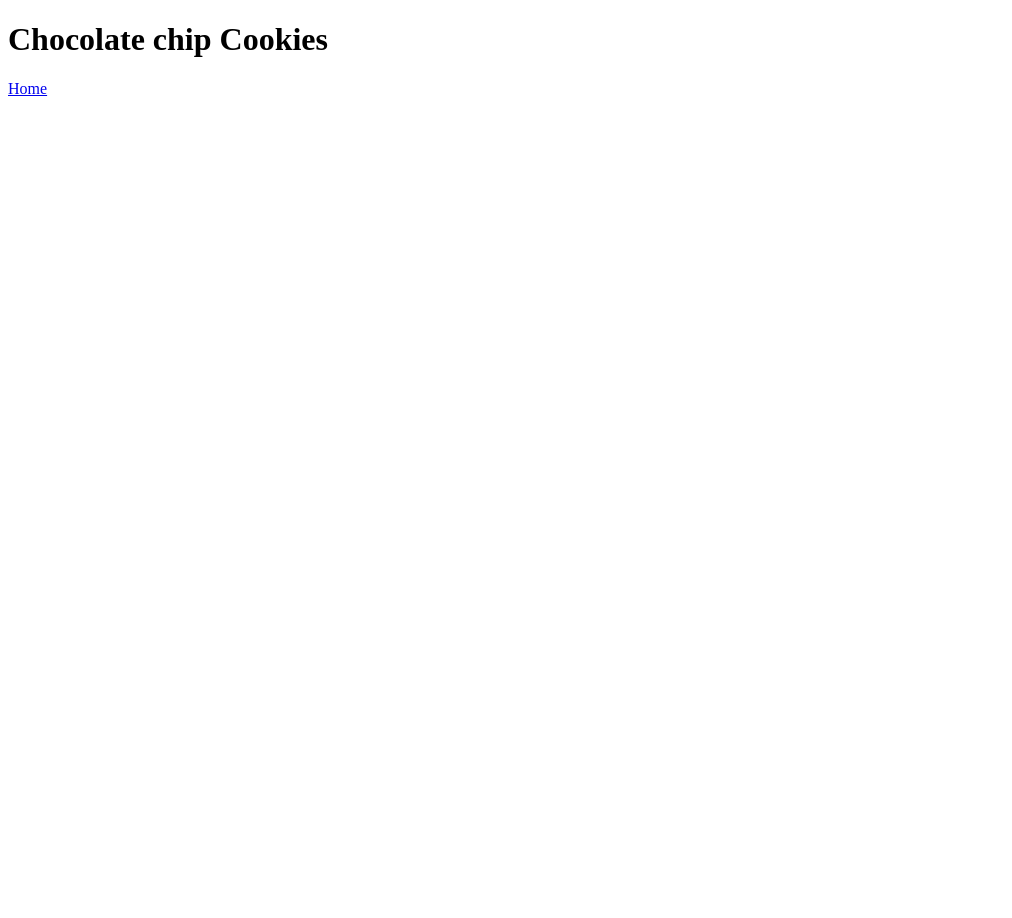
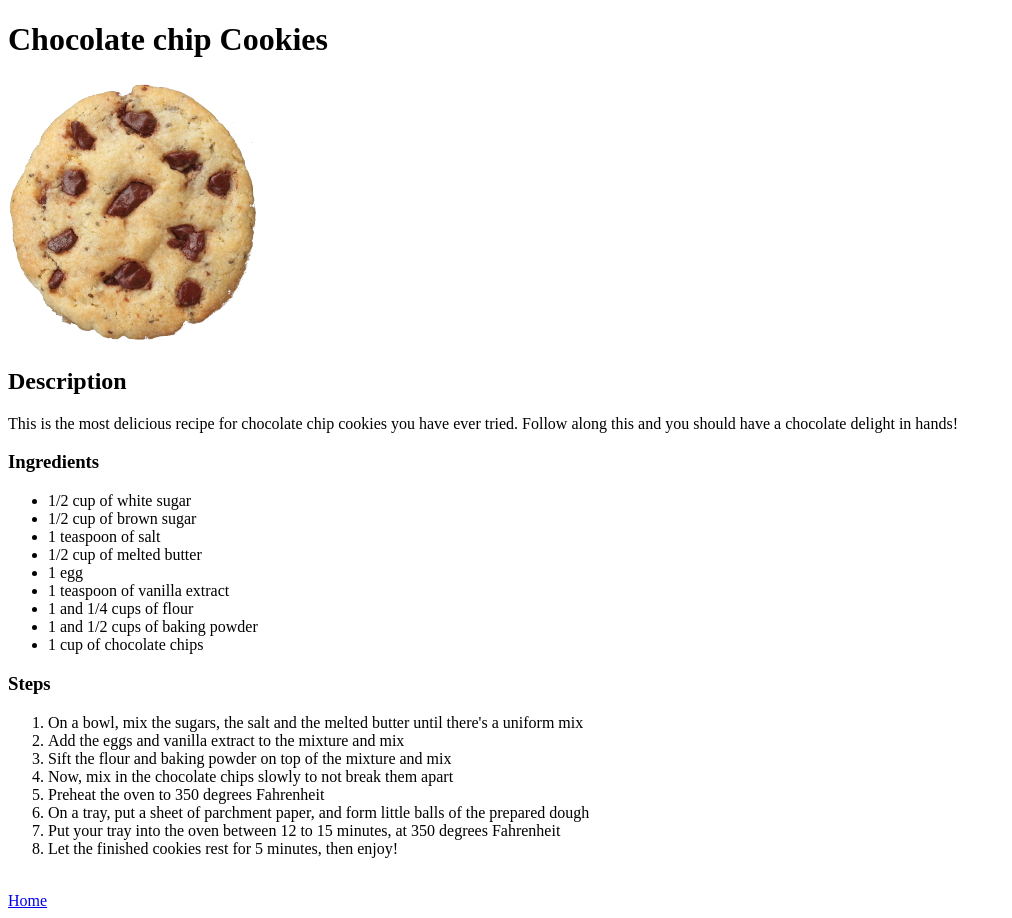
Before and after one commit to Gabsjorge/odin-recipes, a plain HTML site: page recipes/cookies.html in a window 1280 px wide. Shown: the whole page, without its empty margins (0-1012 px from the left). Before the commit the page ends 800 px from the top, so only its background shows below. Drawn offline with Linux system fonts and the light colour scheme.

Commit message:
feat: Add content to cookies page
Added a description, a image, an ingredients list and steps list to the cookies page.
Also added a new folder for images, and added the cookies.png image to it.

```diff
--- a/recipes/cookies.html
+++ b/recipes/cookies.html
@@ -8,6 +8,39 @@
 <body>
     <h1>Chocolate chip Cookies</h1>
 
+    <img src="../images/cookies.png" width="250" alt="Top view image of a chocolate chip cookie">
+
+    <h2>Description</h2>
+    <p>This is the most delicious recipe for chocolate chip cookies you have ever tried. Follow along this and you should have a
+        chocolate delight in hands!
+    </p>
+
+    <h3>Ingredients</h3>
+    <ul>
+        <li>1/2 cup of white sugar</li>
+        <li>1/2 cup of brown sugar</li>
+        <li>1 teaspoon of salt</li>
+        <li>1/2 cup of melted butter</li>
+        <li>1 egg</li>
+        <li>1 teaspoon of vanilla extract</li>
+        <li>1 and 1/4 cups of flour</li>
+        <li>1 and 1/2 cups of baking powder</li>
+        <li>1 cup of chocolate chips</li>
+    </ul>
+
+    <h3>Steps</h3>
+    <ol>
+        <li>On a bowl, mix the sugars, the salt and the melted butter until there's a uniform mix</li>
+        <li>Add the eggs and vanilla extract to the mixture and mix</li>
+        <li>Sift the flour and baking powder on top of the mixture and mix</li>
+        <li>Now, mix in the chocolate chips slowly to not break them apart</li>
+        <li>Preheat the oven to 350 degrees Fahrenheit</li>
+        <li>On a tray, put a sheet of parchment paper, and form little balls of the prepared dough</li>
+        <li>Put your tray into the oven between 12 to 15 minutes, at 350 degrees Fahrenheit</li>
+        <li>Let the finished cookies rest for 5 minutes, then enjoy!</li>
+    </ol>
+
+    <br>
     <a href="../index.html">Home</a>
 </body>
 </html>
```
Also changed, not shown: images/cookies.png (added), 1 other file.
